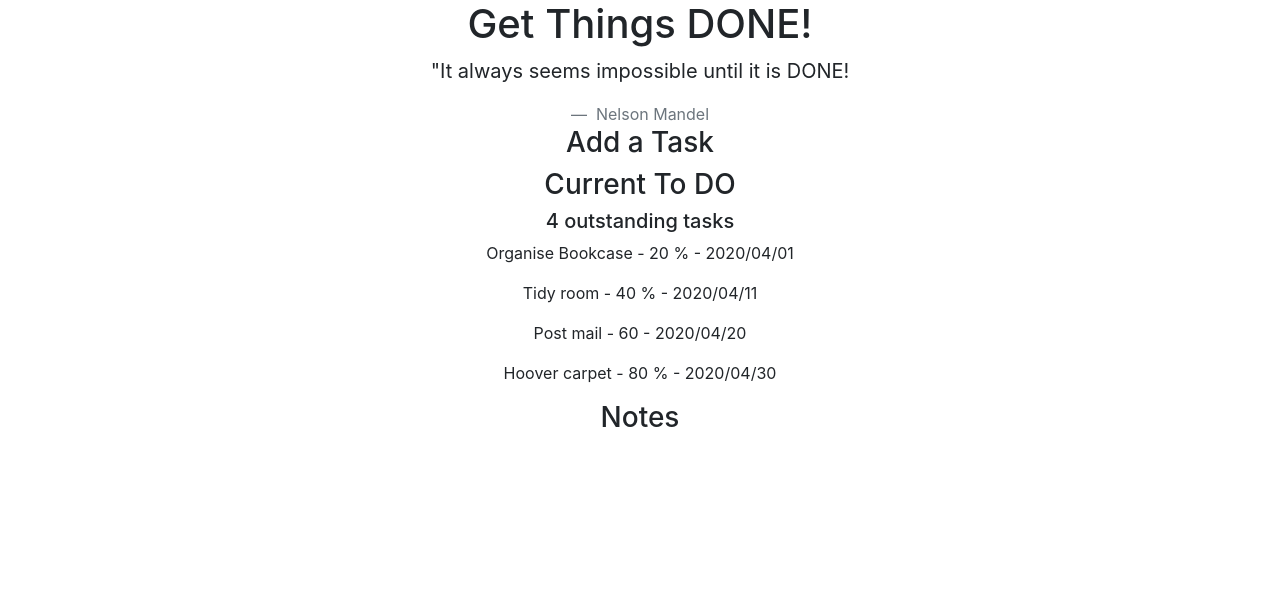
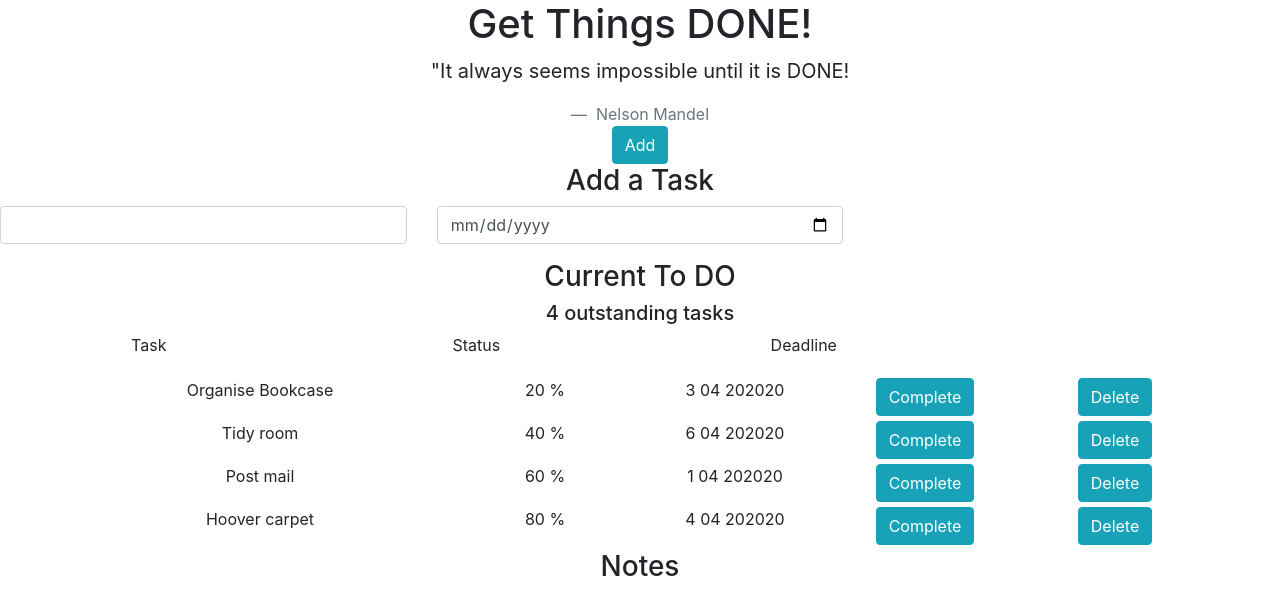
Before and after one commit to hananabdimalik/todo_list_application_frontend, a React (Create React App) app: page / in a window 1280 px wide. Shown: the top 614 px of the page. Built offline with nearby package versions, Linux system fonts and the light colour scheme.

Commit message:
props added

```diff
--- a/public/index.html
+++ b/public/index.html
@@ -10,8 +10,7 @@
       content="Web site created using create-react-app"
     />
     <link  rel="stylesheet" href="https://stackpath.bootstrapcdn.com/bootstrap/4.4.1/css/bootstrap.min.css"
-        integrity="sha384-Vkoo8x4CGsO3+Hhxv8T/Q5PaXtkKtu6ug5TOeNV6gBiFeWPGFN9MuhOf23Q9Ifjh" crossorigin="anonymous"
-    rel="apple-touch-icon" href="%PUBLIC_URL%/logo192.png" />
+        integrity="sha384-Vkoo8x4CGsO3+Hhxv8T/Q5PaXtkKtu6ug5TOeNV6gBiFeWPGFN9MuhOf23Q9Ifjh" crossorigin="anonymous"/>
     <!--
       manifest.json provides metadata used when your web app is installed on a
       user's mobile device or desktop. See https://developers.google.com/web/fundamentals/web-app-manifest/
@@ -26,7 +25,7 @@
       work correctly both with client-side routing and a non-root public URL.
       Learn how to configure a non-root public URL by running `npm run build`.
     -->
-    <title>React App</title>
+    <title>Make It Happen</title>
   </head>
   <body>
     <noscript>You need to enable JavaScript to run this app.</noscript>
--- a/src/AddaTask/AddaTask.js
+++ b/src/AddaTask/AddaTask.js
@@ -3,8 +3,16 @@ import "./AddaTask.css"
 
 function AddaTask(){
     return (
-        <h3> Add a Task</h3>
-    )
+       <div className=""> <button className="btn btn-info">Add</button> <h3> Add a Task</h3>
+    <div className="row mb-3">
+<div className="col-4 md-4"> <input type ="test" className="form-control" /></div>
+<div className= "col-4 col-md-4"> <input type="date" className="form-control"/></div>
+{/* <div className="col-4 col-md-4"> <input type="test" className="form-control" /></div> */}
+
+
+    </div>
+    </div>
+       )
 }
 
 export default AddaTask;
--- a/src/App.js
+++ b/src/App.js
@@ -1,4 +1,4 @@
-import React from 'react';
+import React, { useState } from 'react';
 import './App.css';
 import Header from './Header/Header.js';
 import AddaTask from './AddaTask/AddaTask.js'
@@ -8,17 +8,30 @@ import Tasks from './Tasks/Tasks.js'
 import Notes from './Notes/Notes.js'
 
 function App() {
+  const [tasks, setTasks] = useState([
+    { text: "Organise Bookcase", Status: "20 %", Deadline: "2020/04/01", id: 1 },
+    { text: "Tidy room", Status: "40 %", Deadline: "2020/04/11", id: 2 },
+    { text: " Post mail", Status: "60 % ", Deadline: "2020/04/20", id: 3 },
+    { text: "Hoover carpet", Status: "80 %", Deadline: "2020/04/30", id: 4 },
+  ]);
+
+
   return (
     <div className="App">
       <Header />
       <Footer />
       <main>
         <AddaTask />
-        <CurrentTasks />
-        < Tasks text="Organise Bookcase" Status ="20 %" Deadline ="2020/04/01"/>
-        < Tasks text="Tidy room" Status="40 %" Deadline ="2020/04/11"/>
-        < Tasks text =" Post mail" Status = "60 " Deadline ="2020/04/20"/>
-        < Tasks text ="Hoover carpet" Status ="80 %" Deadline ="2020/04/30"/>
+        <CurrentTasks count={tasks.length} />
+        <div className=" container">
+          {tasks.map((task) => {
+            return < Tasks
+            key={task.id}
+            text={task.text}
+            Status={task.Status}
+            Deadline={task.Deadline} />
+          })}
+        </div>
         <Notes />
       </main>
     </div>
--- a/src/CurrentTasks/CurrentTasks.js
+++ b/src/CurrentTasks/CurrentTasks.js
@@ -1,12 +1,19 @@
 import React from 'react';
 import "./CurrentTasks.css"
 
-function CurrentTasks() {
+function CurrentTasks(props) {
     return (
         <header>
         <h3> Current To DO </h3>
-        <h5> 4 outstanding tasks</h5>
-        </header>
+       <div><h5>{props.count} outstanding tasks</h5></div>
+
+        <div className="row">
+           <div className="col-3"> <p> Task </p> </div>
+           <div className="col-3"> <p> Status </p> </div>
+           <div className="col-3"> <p> Deadline</p> </div>
+           </div>
+
+         </header>
 
     )
 }
--- a/src/Tasks/Tasks.css
+++ b/src/Tasks/Tasks.css
@@ -0,0 +1,3 @@
+.row{
+    margin-bottom: 5px;
+}
--- a/src/Tasks/Tasks.js
+++ b/src/Tasks/Tasks.js
@@ -1,8 +1,16 @@
 import React from 'react'
+import "./Tasks.css"
+import moment from 'moment';
 
 function Tasks(props) {
     return (
-        <p> {props.text} - {props.Status} - {props.Deadline}</p>
+        <div className="row taskRow">
+            <div className= "col-12 col-md-4">{props.text}</div>
+            <div className= "col-3 col-md-2">{props.Status} </div>
+            <div className= "col-3 col-md-2"> {moment(props.Deadline).format('d MM YYY')} </div>
+            <div className= "col-3 col-md-2"><button className="btn btn-info " >Complete </button></div>
+            <div className= "col-3 col-md-2"><button className="btn btn-info "> Delete</button></div>
+        </div>
     )
 }
 
```
Also changed, not shown: package.json (+6 -1 lines), 1 other file (tests, documents, lock files or other folders).
